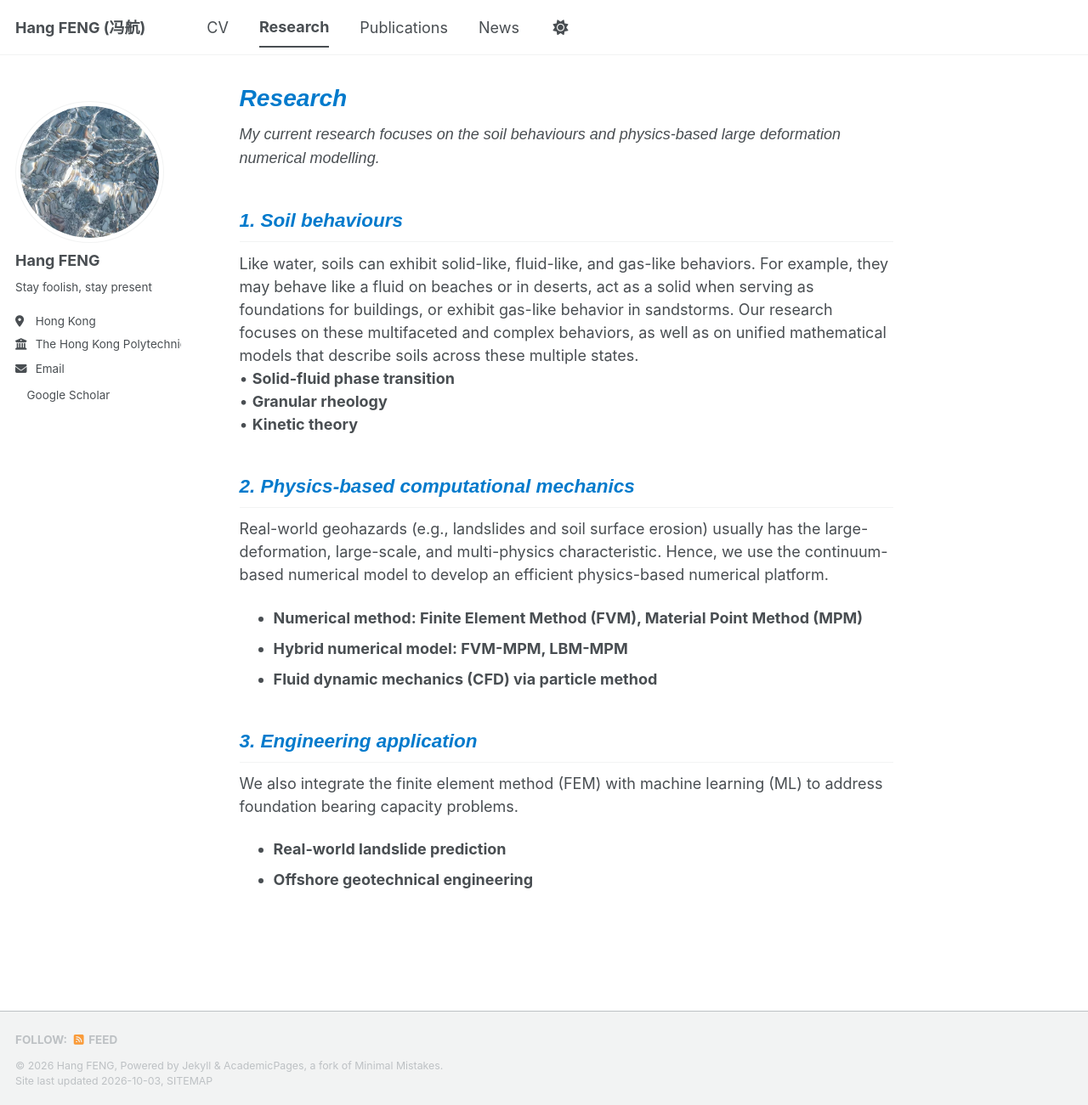
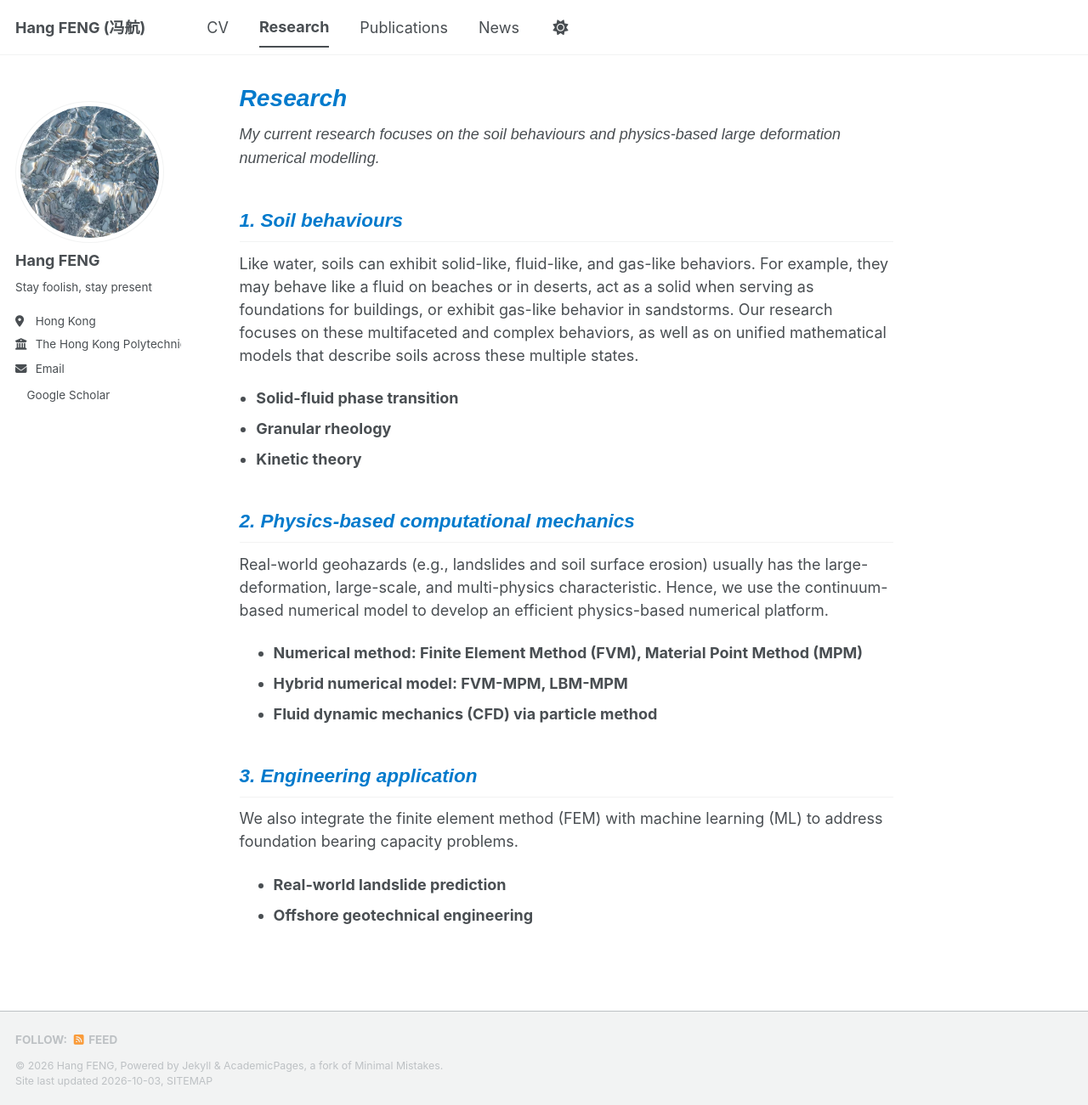
Before and after one commit to fenghang454/fenghang454.github.io, a Jekyll site: the page built from _pages/research.md, in a window 1280 px wide and 1301 px high. Shown: the whole window at 85% size. Built offline with Jekyll 4.4.1, drawn with Linux system fonts in a browser that asks for light colours; a style sheet for code colours, icons or effects is not loaded.

Commit message:
Update research.md

```diff
--- a/_pages/research.md
+++ b/_pages/research.md
@@ -10,9 +10,12 @@ author_profile: true
 
 ## <span style="font-family: Arial; font-style: italic; color: #007ACC;">1. Soil behaviours </span>
 Like water, soils can exhibit solid-like, fluid-like, and gas-like behaviors. For example, they may behave like a fluid on beaches or in deserts, act as a solid when serving as foundations for buildings, or exhibit gas-like behavior in sandstorms. Our research focuses on these multifaceted and complex behaviors, as well as on unified mathematical models that describe soils across these multiple states.
-• **Solid-fluid phase transition**
-• **Granular rheology**
-• **Kinetic theory**
+
+<ul style="padding-left: 1.1em; margin-left: 0;">
+  <li><strong>Solid-fluid phase transition</strong></li>
+  <li><strong>Granular rheology</strong></li>
+  <li><strong>Kinetic theory</strong></li>
+</ul>
 
 ## <span style="font-family: Arial; font-style: italic; color: #007ACC;">2. Physics-based computational mechanics </span>
 Real-world geohazards (e.g., landslides and soil surface erosion) usually has the large-deformation, large-scale, and multi-physics characteristic. Hence, we use the continuum-based numerical model to develop an efficient physics-based numerical platform.
```
